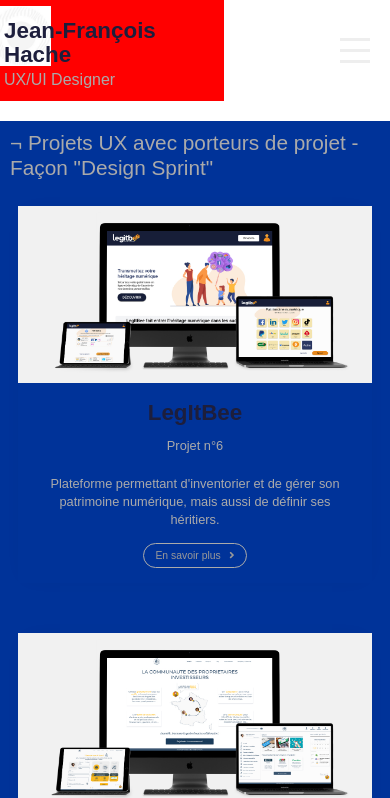
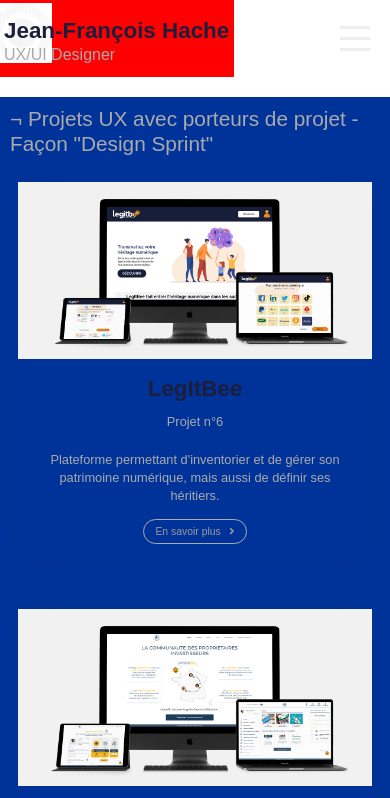
Before and after one commit to JFUXDESIGN/jfuxdesign.github.io, a plain HTML site: page index.html in a window 390 px wide. Shown: the top 798 px of the page. Drawn offline with nearby package versions, Linux system fonts and the light colour scheme.

Commit message:
Update menu-ok2.css

```diff
--- a/menu-ok2.css
+++ b/menu-ok2.css
@@ -363,10 +363,10 @@
 @media (min-width: 320px) and (max-width: 480px) {
 
 .logo, .logo a {
-margin-left:-16px;   width: 240px;
+margin-left:-16px;   width: 250px;
 }
 .tel i {
-   font-size: 1.2em;padding: 0;
+   font-size: 1.2em; padding: 0;
 
 }
 }
```
